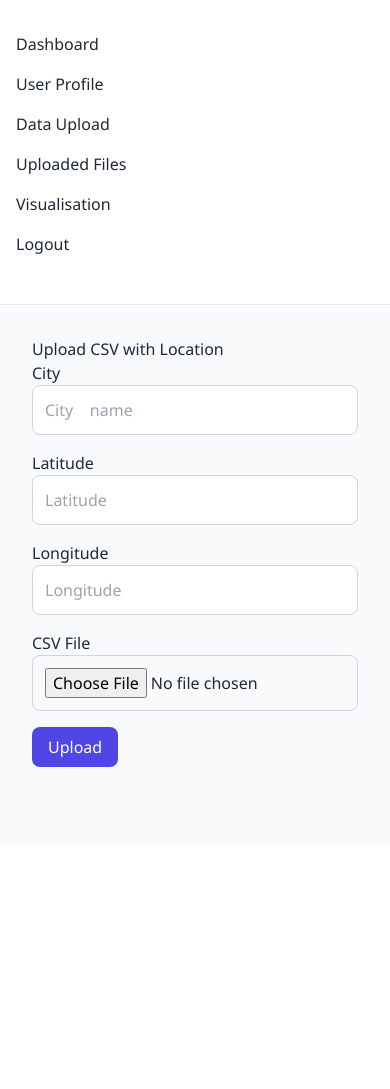
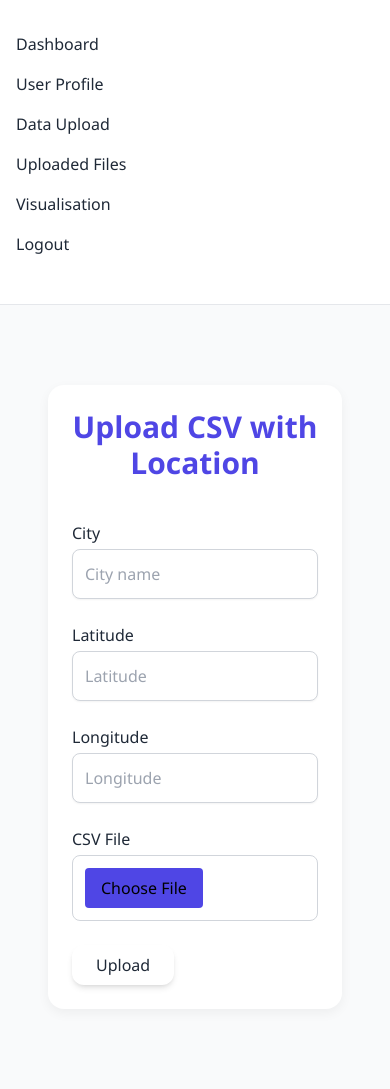
Before and after one commit to flappyfishhh/cits5505-masters62, a Flask app: page /upload in a window 390 px wide. Before the commit the page ends 767 px from the top, so only its background shows below. Run offline with Flask 3, Linux system fonts and the light colour scheme; the visitor is signed in with stand-in values (Sample User, id 1); some libraries are stand-ins or nearby versions.

Commit message:
Enhance CSV upload page with location input fields and improved styling
- Added fields for city, latitude, longitude, and CSV file upload
- Applied Tailwind CSS for consistent and responsive form styling
- Included error handling for each form field with validation feedback
- Styled the CSV file input with custom button design using Tailwind's `file:` class for better UX
- Added gradient button styling for form submission

```diff
--- a/app/templates/upload.html
+++ b/app/templates/upload.html
@@ -1,32 +1,51 @@
-{% extends 'base.html' %} {% block title %}Upload CSV with Location{% endblock
-%} {% block content %}
-<h1>Upload CSV with Location</h1>
-<form method="post" enctype="multipart/form-data">
+{% extends 'base.html' %}
+
+{% block title %}Upload CSV with Location{% endblock %}
+
+{% block content %}
+<main class="flex justify-center px-4 py-12 sm:py-16 lg:py-20">
+  <div class="custom-card max-w-2xl w-full">
+    <h1 class="text-3xl sm:text-4xl font-extrabold text-center text-[var(--primary-color)] mb-10">Upload CSV with Location</h1>
+
+    <form method="post" enctype="multipart/form-data" class="space-y-6">
       {{ form.hidden_tag() }}
-  <div class="form-group">
-    {{ form.city.label }} {{ form.city(class="form-control", placeholder="City
-    name") }} {% for e in form.city.errors %}
-    <div class="errors">{{ e }}</div>
+
+      <div>
+        {{ form.city.label(class="block mb-1 font-medium") }}
+        {{ form.city(class="w-full px-4 py-2 rounded bg-white border border-gray-300 shadow-sm focus:outline-none focus:ring-2 focus:ring-[var(--primary-color)]", placeholder="City name") }}
+        {% for e in form.city.errors %}
+          <div class="text-red-500 text-sm mt-1">{{ e }}</div>
         {% endfor %}
       </div>
-  <div class="form-group">
-    {{ form.latitude.label }} {{ form.latitude(class="form-control", step="any",
-    placeholder="Latitude") }} {% for e in form.latitude.errors %}
-    <div class="errors">{{ e }}</div>
+
+      <div>
+        {{ form.latitude.label(class="block mb-1 font-medium") }}
+        {{ form.latitude(class="w-full px-4 py-2 rounded bg-white border border-gray-300 shadow-sm focus:outline-none focus:ring-2 focus:ring-[var(--primary-color)]", step="any", placeholder="Latitude") }}
+        {% for e in form.latitude.errors %}
+          <div class="text-red-500 text-sm mt-1">{{ e }}</div>
         {% endfor %}
       </div>
-  <div class="form-group">
-    {{ form.longitude.label }} {{ form.longitude(class="form-control",
-    step="any", placeholder="Longitude") }} {% for e in form.longitude.errors %}
-    <div class="errors">{{ e }}</div>
+
+      <div>
+        {{ form.longitude.label(class="block mb-1 font-medium") }}
+        {{ form.longitude(class="w-full px-4 py-2 rounded bg-white border border-gray-300 shadow-sm focus:outline-none focus:ring-2 focus:ring-[var(--primary-color)]", step="any", placeholder="Longitude") }}
+        {% for e in form.longitude.errors %}
+          <div class="text-red-500 text-sm mt-1">{{ e }}</div>
         {% endfor %}
       </div>
-  <div class="form-group">
-    {{ form.csv_file.label }} {{ form.csv_file(class="form-control-file") }} {%
-    for e in form.csv_file.errors %}
-    <div class="errors">{{ e }}</div>
+
+      <div>
+        {{ form.csv_file.label(class="block mb-1 font-medium") }}
+        {{ form.csv_file(class="w-full text-white file:bg-[var(--primary-color)] file:rounded file:px-4 file:py-2 file:border-0 file:cursor-pointer") }}
+        {% for e in form.csv_file.errors %}
+          <div class="text-red-500 text-sm mt-1">{{ e }}</div>
         {% endfor %}
       </div>
-  <div class="form-group">{{ form.submit(class="btn") }}</div>
+
+      <div>
+        {{ form.submit(class="btn-gradient px-6 py-2 rounded-xl shadow-md") }}
+      </div>
     </form>
+  </div>
+</main>
 {% endblock %}
```
Also changed, not shown: app/templates/update_file.html (+44 -49 lines). Lines whose indentation alone changed are shown as unchanged.
